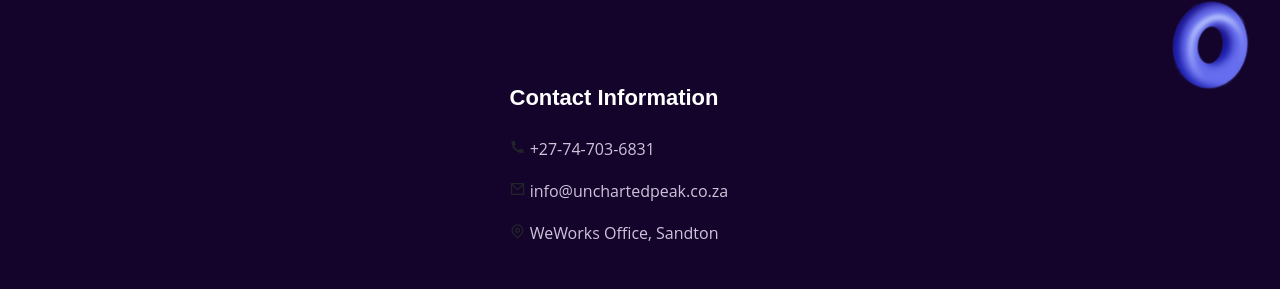
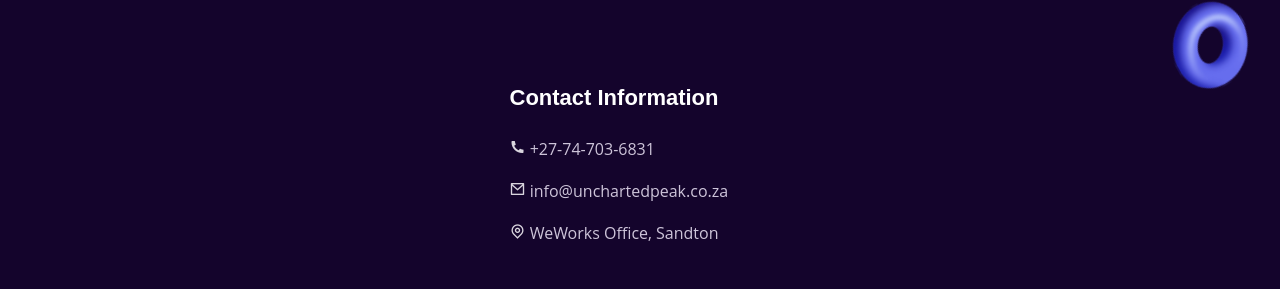
Before and after one commit to JonesNavela/uncharted-peak-web, a React (Create React App) app: page / in a window 1280 px wide. Shown: the part 1711-2000 px from the top of the page. Built offline with nearby package versions, Linux system fonts and the light colour scheme.

Commit message:
Fix footer icon color and version bump

```diff
--- a/package.json
+++ b/package.json
@@ -1,6 +1,6 @@
 {
   "name": "uncharted-peak-web",
-  "version": "23.12.28.4",
+  "version": "23.12.31.0",
   "private": true,
   "dependencies": {
     "@testing-library/jest-dom": "^5.17.0",
--- a/src/components/Layout/Footer.js
+++ b/src/components/Layout/Footer.js
@@ -21,17 +21,17 @@ const Footer = () => {
 
                 <ul className="info-list quick-links">
                   <li>
-                    <i className="ri-phone-fill"></i>{" "}
+                    <i className="ri-phone-fill" style={{ color: '#d9d5de'}}></i>{" "}
                     <a href="tel:0747036831">+27-74-703-6831</a>
                   </li>
 
                   <li>
-                    <i className="ri-mail-line"></i>{" "}
+                    <i className="ri-mail-line" style={{ color: '#d9d5de'}}></i>{" "}
                     <a href="mailto:info@unchartedpeak.co.za">info@unchartedpeak.co.za</a>
                   </li>
 
                   <li>
-                    <i className="ri-map-pin-line"></i>{" "}
+                    <i className="ri-map-pin-line" style={{ color: '#d9d5de'}}></i>{" "}
                     <a>WeWorks Office,
                     Sandton</a>
                   </li>
```
